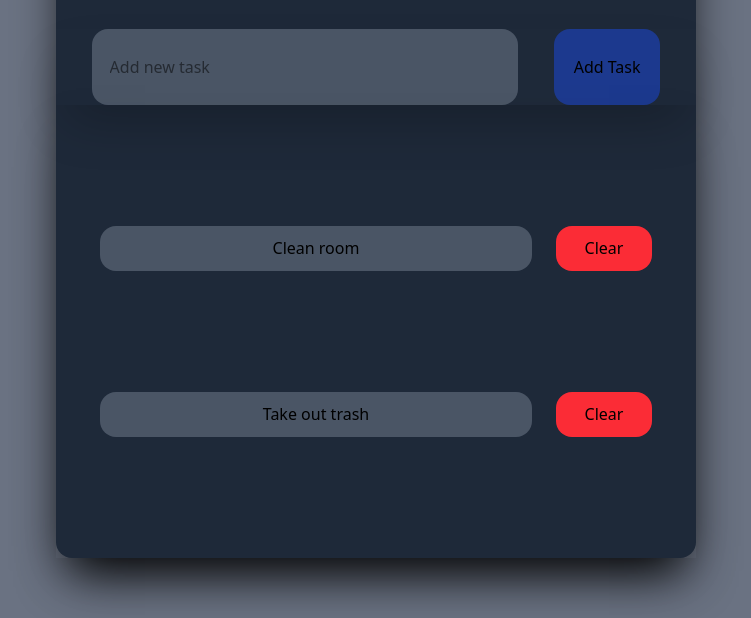
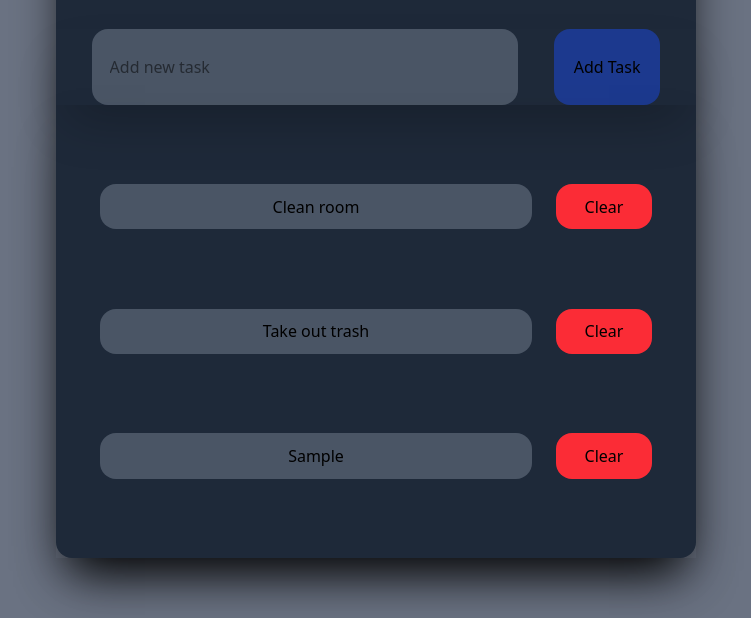
Before and after one commit to facundoduhau/To-Do-List, a website: page src/index.html in a window 1280 px wide. Both pictures are taken after typing "Sample" into the empty fields and a click on the button "Add Task". Shown: the part 182-800 px from the top of the page, without its empty margins (264-1015 px from the left). Drawn offline with Linux system fonts and the light colour scheme.

Commit message:
Now it adds and render tasks to the DOM, need to work on the CLEAR button, and also on a workaround for not filling up the task list

```diff
--- a/src/script.js
+++ b/src/script.js
@@ -27,6 +27,8 @@ document.addEventListener("DOMContentLoaded", ()=>{
 
         saveTasks();
 
+        renderTasks(newTask);
+
         userInput.value = "";
 
         console.log(currentList);
@@ -54,7 +56,21 @@ document.addEventListener("DOMContentLoaded", ()=>{
 
     // The solution is to wrap everything inside a document event, listening for the DOM loading
 
-    function renderTasks(task){
-        console.log(task);
-    }
+function renderTasks(task){
+    console.log(task);
+
+    const domListElement = document.createElement('li');
+    domListElement.setAttribute('data-id', task.id);
+    domListElement.className = 'h-1/10 flex items-center justify-around';
+
+    domListElement.innerHTML = `
+        <div class="bg-gray-600 h-full rounded-2xl w-6/8 text-center justify-center items-center flex">
+            ${task.text}
+        </div>
+        <button class="delete-btn w-1/6 rounded-2xl bg-red-500 h-full cursor-pointer">
+            Clear
+        </button>
+    `
+    taskList.appendChild(domListElement)
+}
 })
```
Also changed, not shown: src/output.css.
